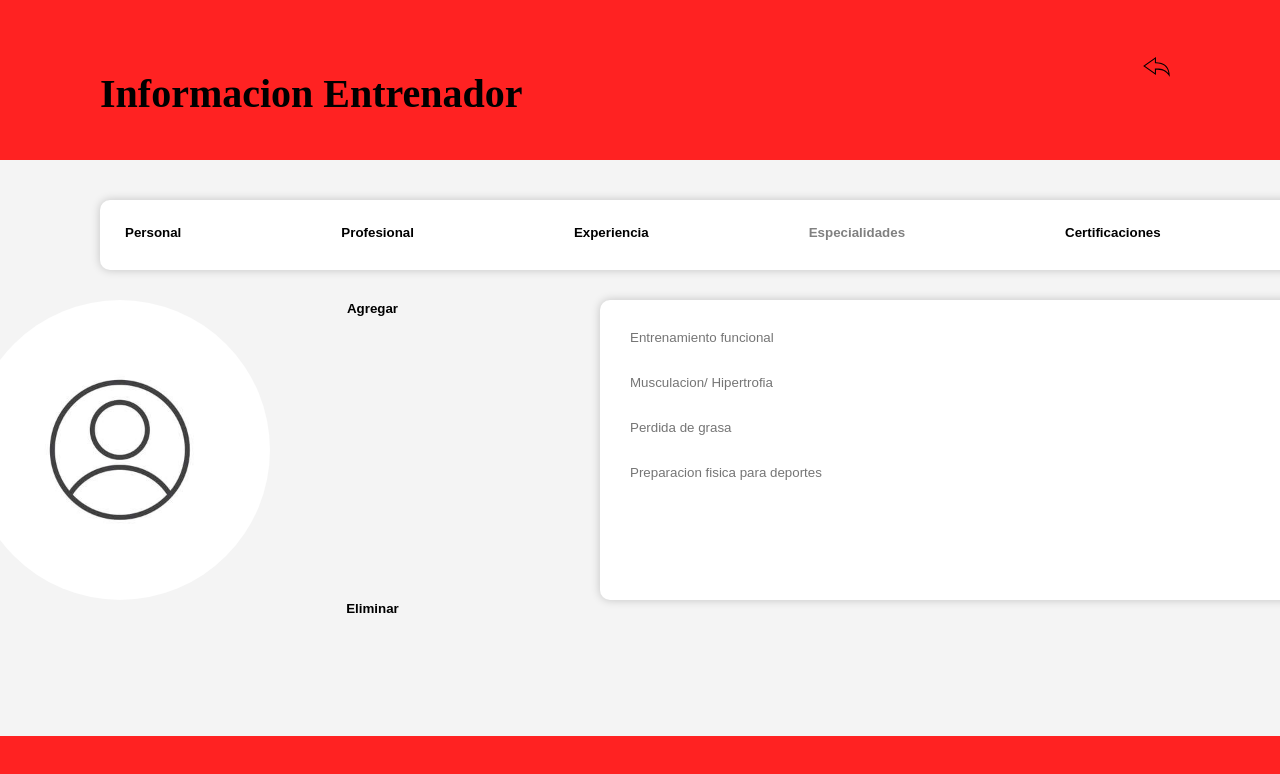
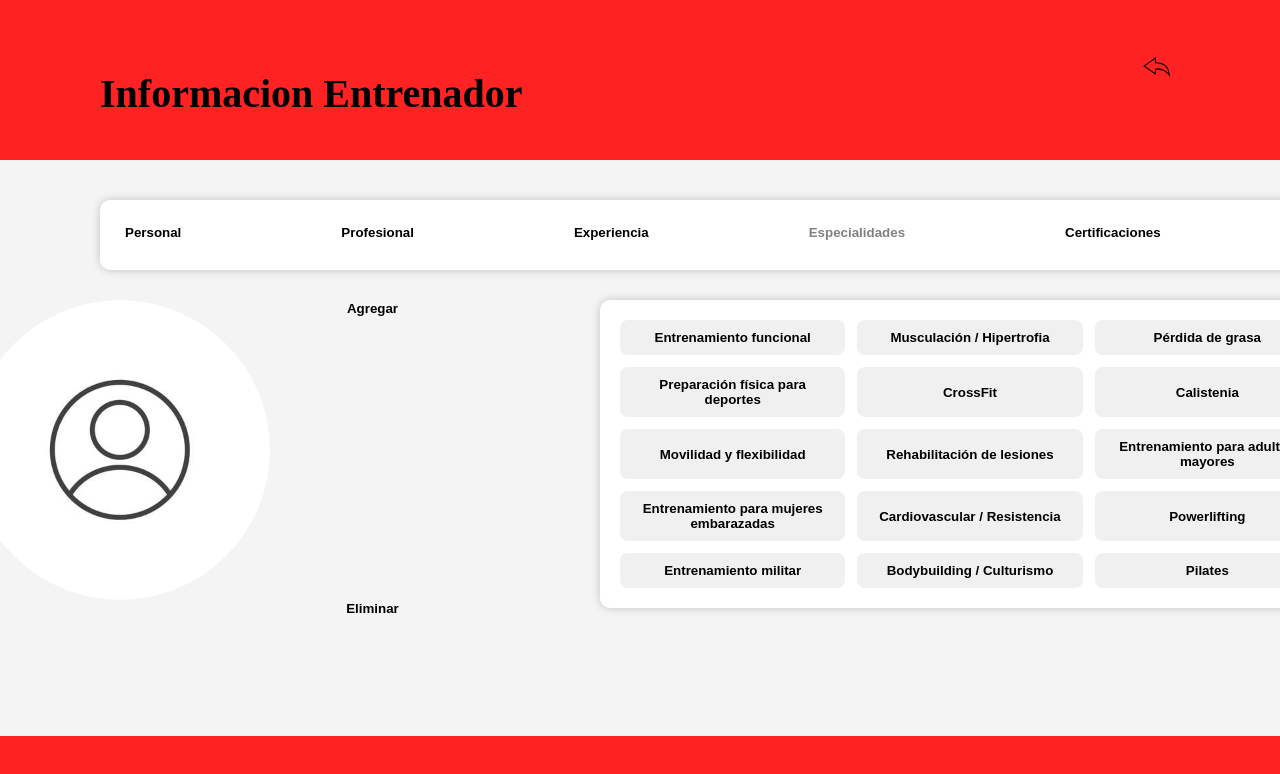
Before and after one commit to wilsonmartinez1007/PROYECTO-GIMAX, a React (Create React App) app in the folder front_end/my-react-app/: page /PerfilEntrenador in a window 1280 px wide. Both pictures are taken after a click on the button "Especialidades". Shown: the top 774 px of the page. Built offline with nearby package versions, Linux system fonts and the light colour scheme.

Commit message:
actializacion campos perfil entrnador

```diff
--- a/front_end/my-react-app/src/components/auth/CarpPerfilEntrenador/PerfilEntrenadorBox.js
+++ b/front_end/my-react-app/src/components/auth/CarpPerfilEntrenador/PerfilEntrenadorBox.js
@@ -5,7 +5,35 @@ function PerfilEntrenadorBox({ seccion }) {
 
 
     const [redSocial, setRedSocial] = useState("");
+
+    const [titulosProfesional, setTitulosProfesionales] = useState("");
+    const [universidad, setUniversidad] = useState("");
+    const [añosExperiencia, setAñosExpe] = useState("");
+    const [gymTrabajado, setGymTrabajado] = useState("");
     const [tipoServicio, setServicio] = useState("");
+
+    const [añoInicio, setAñoInicio]= useState("");
+    const [cargosAnteriores, setCargosAnteriores]= useState("");
+    const [ambitosExpe, setAmbitosExpe]= useState("");
+    const [clientesDesta, setClientesDesta]= useState("");
+    const [especialidades, setEspecialidades] = useState([]);/*<input
+             style ={{marginBottom: "10px", padding: "8px",border: "2px solid white",outline: "none" }}
+             placeholder="Entrenamiento funcional" />
+            <input
+             style ={{marginBottom: "10px", padding: "8px",border: "2px solid white",outline: "none" }}
+             placeholder="Musculacion/ Hipertrofia" />
+            <input
+             style ={{marginBottom: "10px", padding: "8px",border: "2px solid white",outline: "none" }}
+             placeholder="Perdida de grasa" />
+            <input
+             style ={{marginBottom: "10px", padding: "8px",border: "2px solid white",outline: "none" }}
+             placeholder="Preparacion fisica para deportes" />
+    const [entrenamientoFuncional, setEntreFunci]= useState("");
+    const [Mus, setCargosAnteriores]= useState("");
+    const [ambitosExpe, setAmbitosExpe]= useState("");
+    const [clientesDesta, setClientesDesta]= useState("");*/
+
+
     let contenido;
 
     switch (seccion) {
@@ -58,15 +86,23 @@ function PerfilEntrenadorBox({ seccion }) {
                 }}>
             <input
              style ={{marginBottom: "10px", padding: "8px",border: "2px solid white",outline: "none" }}
+             value = {titulosProfesional}
+             onChange ={(e) => setTitulosProfesionales(e.target.value)}
              placeholder="Titulos Profesionales" />
             <input
              style ={{marginBottom: "10px", padding: "8px",border: "2px solid white",outline: "none" }}
+             value = {universidad}
+             onChange = {(e)=> setUniversidad(e.target.value)}
              placeholder="Universidad o Institucion" />
              <input
              style ={{marginBottom: "10px", padding: "8px",border: "2px solid white",outline: "none" }}
+             value = {añosExperiencia}
+             onChange = {(e)=>setAñosExpe(e.target.value)}
              placeholder="Años Experiencia Laboral" />
              <input
              style ={{marginBottom: "10px", padding: "8px",border: "2px solid white",outline: "none" }}
+             value ={gymTrabajado}
+             onChange ={(e)=>setGymTrabajado(e.target.value)}
              placeholder="Gimnasios en los que ha trabajado" />
              <input
              style ={{marginBottom: "10px", padding: "8px",border: "2px solid white",outline: "none" }}
@@ -89,47 +125,92 @@ function PerfilEntrenadorBox({ seccion }) {
                 boxShadow: "0 0 10px rgba(0, 0, 0, 0.2)",
                 marginTop: -20,
                 }}>
+            <select
+              style={{ marginBottom: "10px", padding: "8px", border: "2px solid white",background: "transparent", outline: "none", width: "290px"}}
+              value={añoInicio}
+              onChange={(e) => setAñoInicio(e.target.value)}>
+              <option value="">Año de inicio como entrenador</option>
+                    {[...Array(96)].map((_, i) => (
+                        <option key={i + 1930} value={i + 1930}>{i + 1930}</option>
+                    ))}</select>
             <input
              style ={{marginBottom: "10px", padding: "8px",border: "2px solid white",outline: "none" }}
-             placeholder="Año de inicio como entrenador" />
-            <input
-             style ={{marginBottom: "10px", padding: "8px",border: "2px solid white",outline: "none" }}
+             value = {cargosAnteriores}
+             onChange = {(e)=>setCargosAnteriores(e.target.value)}
              placeholder="Roles o cargos anteriores" />
             <input
              style ={{marginBottom: "10px", padding: "8px",border: "2px solid white",outline: "none" }}
+             value = {ambitosExpe}
+             onChange = {(e)=> setAmbitosExpe(e.target.value)}
              placeholder="Ámbitos de experiencia" />
             <input
              style ={{marginBottom: "10px", padding: "8px",border: "2px solid white",outline: "none" }}
+             value ={clientesDesta}
+             onChange={(e)=>setClientesDesta(e.target.value)}
              placeholder="Clientes destacados o logros" />
           </div>
         );
         break;
       case "Especialidades":
+        const especialidadesDisponibles = [
+          "Entrenamiento funcional",
+          "Musculación / Hipertrofia",
+          "Pérdida de grasa",
+          "Preparación física para deportes",
+          "CrossFit",
+          "Calistenia",
+          "Movilidad y flexibilidad",
+          "Rehabilitación de lesiones",
+          "Entrenamiento para adultos mayores",
+          "Entrenamiento para mujeres embarazadas",
+          "Cardiovascular / Resistencia",
+          "Powerlifting",
+          "Entrenamiento militar",
+          "Bodybuilding / Culturismo",
+          "Pilates",
+        ];
         contenido = (
           <div style={{
-                // Centra horizontalmente dentro del contenedor
-                display: "flex", flexDirection: "column",
-                height:"260px" ,
+            display: "grid",
+            gridTemplateColumns: "repeat(auto-fill, minmax(180px, 1fr))",
+            gap: "12px",
+            marginBottom: "20px",
             width: "700px",
             padding: "20px",
             backgroundColor: "white",
             borderRadius: "10px",
             boxShadow: "0 0 10px rgba(0, 0, 0, 0.2)",
-                marginTop: -20,
+            marginTop: -20
           }}>
-            <input
-             style ={{marginBottom: "10px", padding: "8px",border: "2px solid white",outline: "none" }}
-             placeholder="Entrenamiento funcional" />
-            <input
-             style ={{marginBottom: "10px", padding: "8px",border: "2px solid white",outline: "none" }}
-             placeholder="Musculacion/ Hipertrofia" />
-            <input
-             style ={{marginBottom: "10px", padding: "8px",border: "2px solid white",outline: "none" }}
-             placeholder="Perdida de grasa" />
-            <input
-             style ={{marginBottom: "10px", padding: "8px",border: "2px solid white",outline: "none" }}
-             placeholder="Preparacion fisica para deportes" />
+
+            {especialidadesDisponibles.map((esp) => (
+              <button
+                type="button"
+                key={esp}
+                onClick={() => {
+                  setEspecialidades((prev) =>
+                    prev.includes(esp)
+                      ? prev.filter((item) => item !== esp)
+                      : [...prev, esp]
+                  );
+                }}
+                style={{
+                  padding: "10px",
+                  borderRadius: "8px",
+                  border: "none",
+                  backgroundColor: especialidades.includes(esp) ? "#007bff" : "#f0f0f0",
+                  color: especialidades.includes(esp) ? "white" : "black",
+                  cursor: "pointer",
+                  textAlign: "center",
+                  whiteSpace: "normal", // Permite que el texto se divida en varias líneas
+                  wordWrap: "break-word" // Rompe palabras largas si es necesario
+                }}
+              >
+                {esp}
+              </button>
+            ))}
           </div>
+
   );
         break;
       case "Certificaciones":
```
Lines whose indentation alone changed are shown as unchanged.
